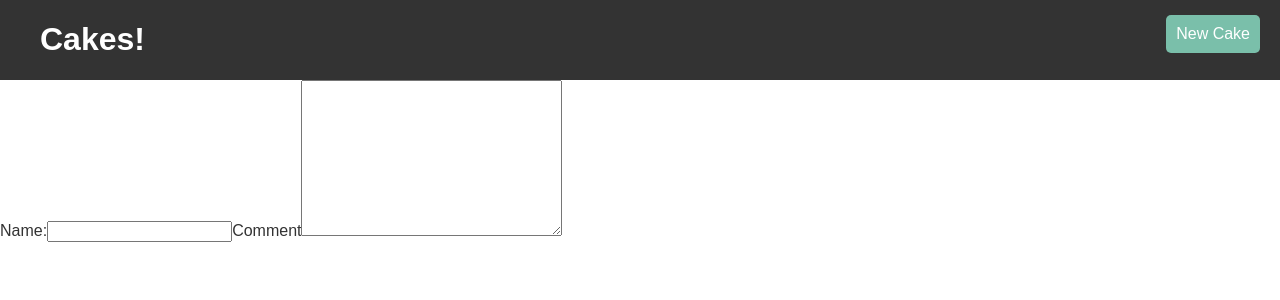
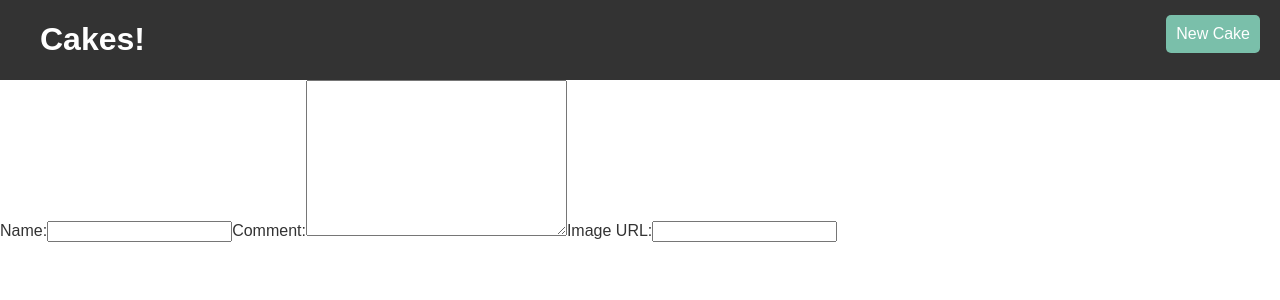
Before and after one commit to ajrussellaudio/cake-shop, a React (Create React App) app: page /new in a window 1280 px wide. Shown: the top 300 px of the page. Built offline with nearby package versions, Linux system fonts and the light colour scheme.

Commit message:
add image url input

```diff
--- a/src/components/NewCakeForm.js
+++ b/src/components/NewCakeForm.js
@@ -5,8 +5,10 @@ const NewCakeForm = props => (
   <form>
     <label htmlFor="name">Name:</label>
     <input type="text" id="name" name="name" />
-    <label htmlFor="comment">Comment</label>
+    <label htmlFor="comment">Comment:</label>
     <textarea name="comment" id="comment" cols="30" rows="10" />
+    <label htmlFor="image-url">Image URL:</label>
+    <input type="text" id="image-url" name="image-url" />
   </form>
 );
 
```
Also changed, not shown: 1 other file (tests, documents, lock files or other folders).
